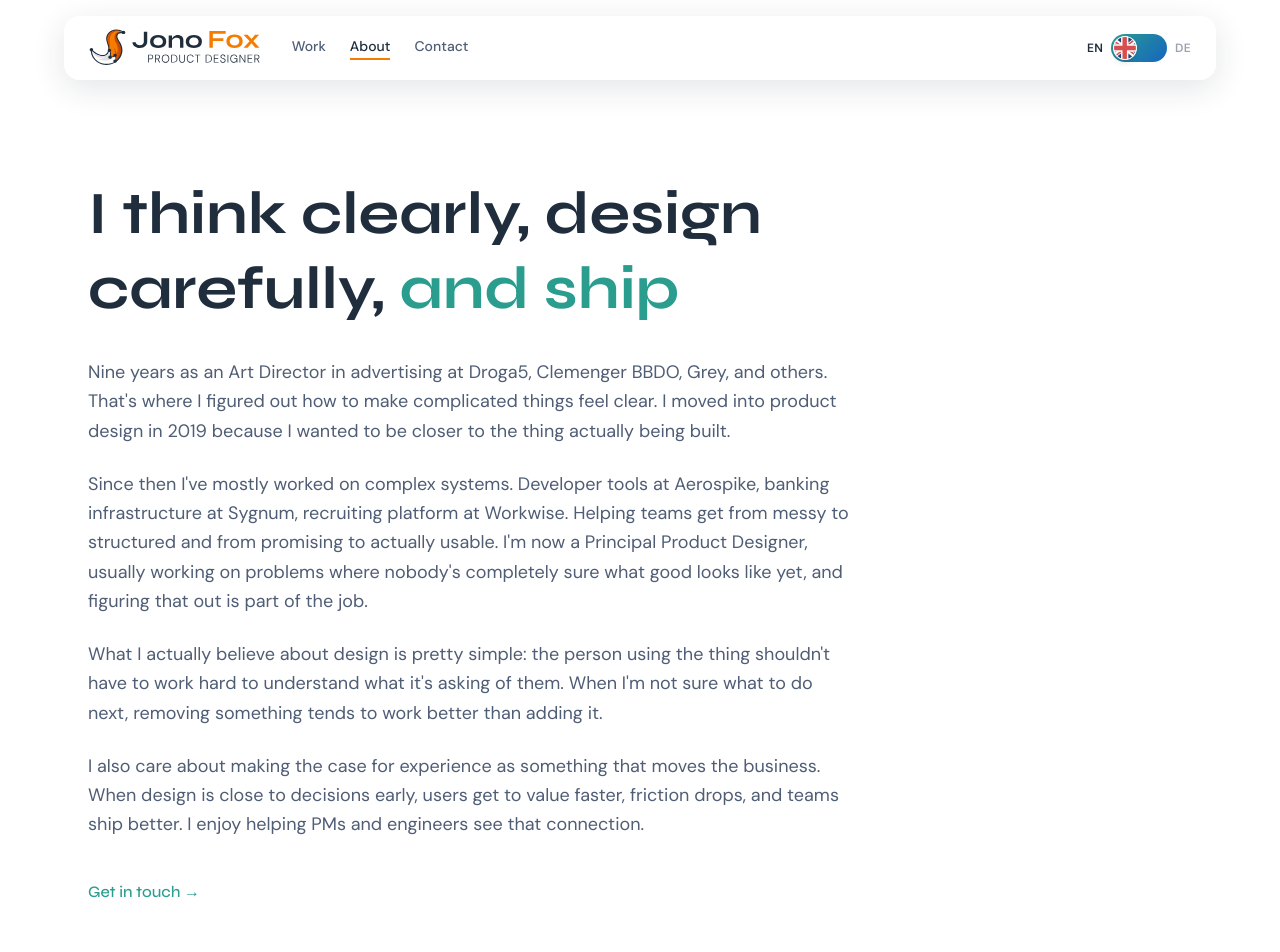
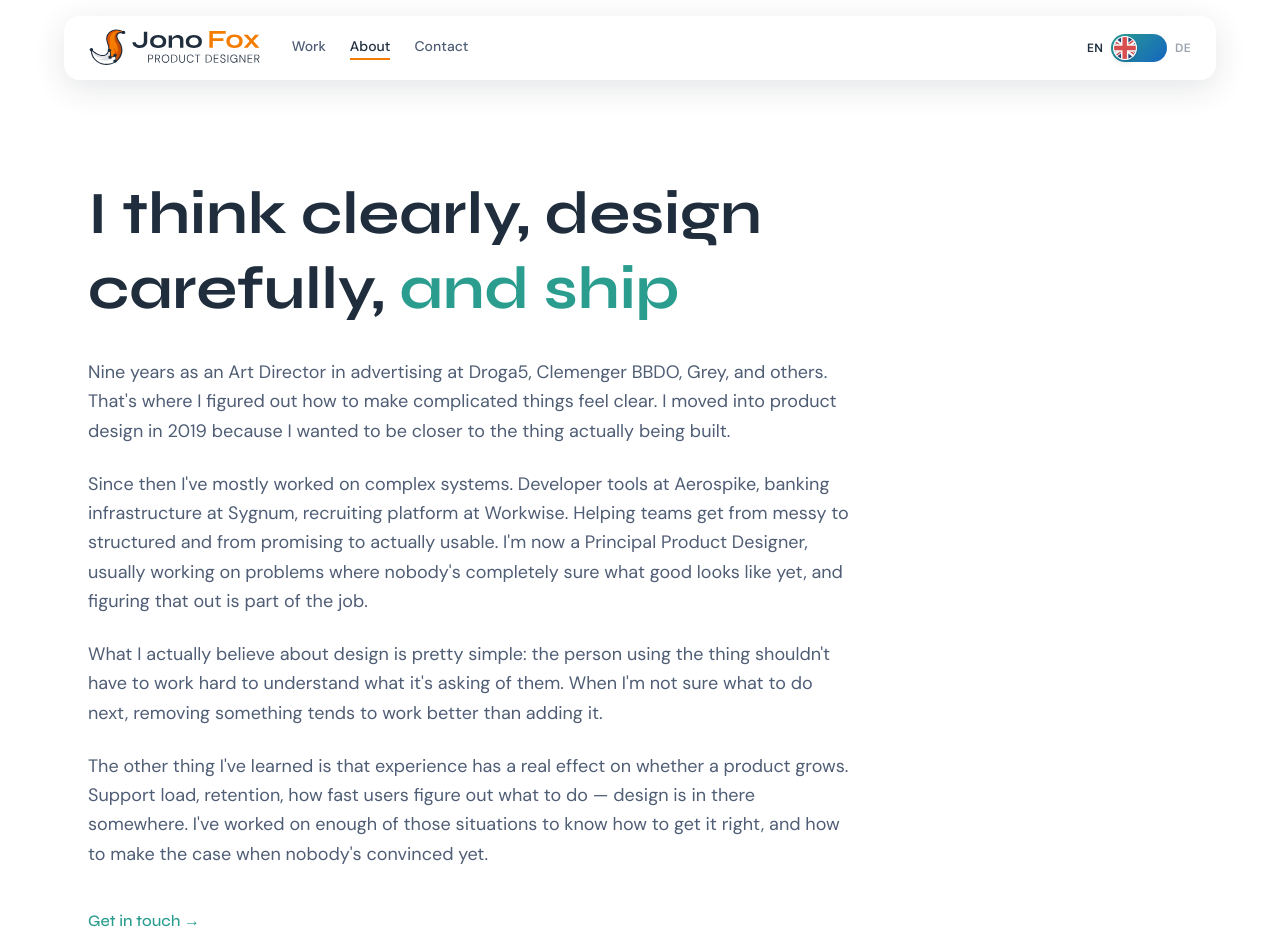
Before and after one commit to jonofoxdesign/jonofox-portfolio, a Next.js app: page /en/about in a window 1280 px wide. Shown: the top 952 px of the page. Built offline with nearby package versions, Linux system fonts and the light colour scheme.

Commit message:
Sharpen growth angle copy — evidence over aspiration

```diff
--- a/src/app/[locale]/about/page.tsx
+++ b/src/app/[locale]/about/page.tsx
@@ -26,7 +26,7 @@ const content = {
       p1: "Nine years as an Art Director in advertising at Droga5, Clemenger BBDO, Grey, and others. That's where I figured out how to make complicated things feel clear. I moved into product design in 2019 because I wanted to be closer to the thing actually being built.",
       p2: "Since then I've mostly worked on complex systems. Developer tools at Aerospike, banking infrastructure at Sygnum, recruiting platform at Workwise. Helping teams get from messy to structured and from promising to actually usable. I'm now a Principal Product Designer, usually working on problems where nobody's completely sure what good looks like yet, and figuring that out is part of the job.",
       p3: "What I actually believe about design is pretty simple: the person using the thing shouldn't have to work hard to understand what it's asking of them. When I'm not sure what to do next, removing something tends to work better than adding it.",
-      p4: "I also care about making the case for experience as something that moves the business. When design is close to decisions early, users get to value faster, friction drops, and teams ship better. I enjoy helping PMs and engineers see that connection.",
+      p4: "The other thing I've learned is that experience has a real effect on whether a product grows. Support load, retention, how fast users figure out what to do — design is in there somewhere. I've worked on enough of those situations to know how to get it right, and how to make the case when nobody's convinced yet.",
       contact: "Get in touch →",
     },
     roles: {
@@ -76,7 +76,7 @@ const content = {
       p1: "Neun Jahre als Art Director in der Werbung – bei Droga5, Clemenger BBDO, Grey und anderen. Dort habe ich gelernt, wie man komplizierte Dinge klar erscheinen lässt. 2019 bin ich ins Product Design gewechselt, weil ich näher an dem sein wollte, was tatsächlich gebaut wird.",
       p2: "Seitdem arbeite ich hauptsächlich an komplexen Systemen. Developer-Tools bei Aerospike, Banking-Infrastruktur bei Sygnum, Recruiting-Plattform bei Workwise. Dabei helfe ich Teams, vom Chaos zur Struktur zu kommen und von vielversprechend zu wirklich nutzbar. Ich bin jetzt Principal Product Designer und arbeite meistens an Problemen, bei denen noch niemand genau weiß, wie gut aussieht. Das herauszufinden ist ein Teil der Arbeit.",
       p3: "Was ich wirklich über Design glaube, ist ziemlich einfach: Die Person, die etwas benutzt, sollte sich nicht anstrengen müssen, um zu verstehen, was es von ihr will. Wenn ich nicht sicher bin, was als nächstes zu tun ist, funktioniert Weglassen meistens besser als Hinzufügen.",
-      p4: "Mir ist auch wichtig, den Fall für Experience als etwas zu machen, das das Geschäft wirklich bewegt. Wenn Design früh nah an Entscheidungen ist, kommen Nutzer schneller zum Wert, Reibung nimmt ab und Teams liefern besser. Ich helfe PMs und Entwicklern gern, diese Verbindung zu sehen.",
+      p4: "Was ich auch gelernt habe: Experience hat einen echten Einfluss darauf, ob ein Produkt wächst. Support-Aufwand, Retention, wie schnell Nutzer verstehen, was zu tun ist. Design steckt irgendwo dahinter. Ich habe genug solche Situationen erlebt, um zu wissen, wie man es richtig hinbekommt, und wie man argumentiert, wenn noch niemand überzeugt ist.",
       contact: "Kontakt aufnehmen →",
     },
     roles: {
--- a/src/app/[locale]/page.tsx
+++ b/src/app/[locale]/page.tsx
@@ -36,7 +36,7 @@ const content = {
         },
         {
           title: "Good experience moves the numbers that matter",
-          body: "I work closely with PMs and engineering teams to make the case for design and then deliver on it. Getting users to value faster, reducing friction that becomes support volume, building something people actually come back to. I do my best work when I'm close to decisions from early on.",
+          body: "When the experience is right, users get to value faster, support load drops, and they come back. I've worked on enough products to know what it takes to get there, and to make the case when the room isn't there yet. I do my best work when I'm involved early enough that design can actually shape the outcome.",
         },
       ],
     },
@@ -108,7 +108,7 @@ const content = {
         },
         {
           title: "Gute Experience bewegt die Zahlen, die zählen",
-          body: "Ich arbeite eng mit PMs und Engineering-Teams zusammen, um den Fall für Design zu machen und ihn dann einzulösen. Nutzer schneller zum Wert bringen, Reibung reduzieren, die zu Support-Aufwand wird, etwas bauen, das Menschen wirklich wiederkommen lässt. Ich arbeite am besten, wenn ich früh nah an Entscheidungen bin.",
+          body: "Wenn die Experience stimmt, kommen Nutzer schneller zum Wert, der Support-Aufwand sinkt und sie kommen wieder. Ich habe genug Produkte begleitet, um zu wissen, was dafür nötig ist, und um den Fall zu machen, wenn der Raum noch nicht überzeugt ist. Ich arbeite am besten, wenn ich früh genug involviert bin, damit Design das Ergebnis wirklich beeinflussen kann.",
         },
       ],
     },
```
